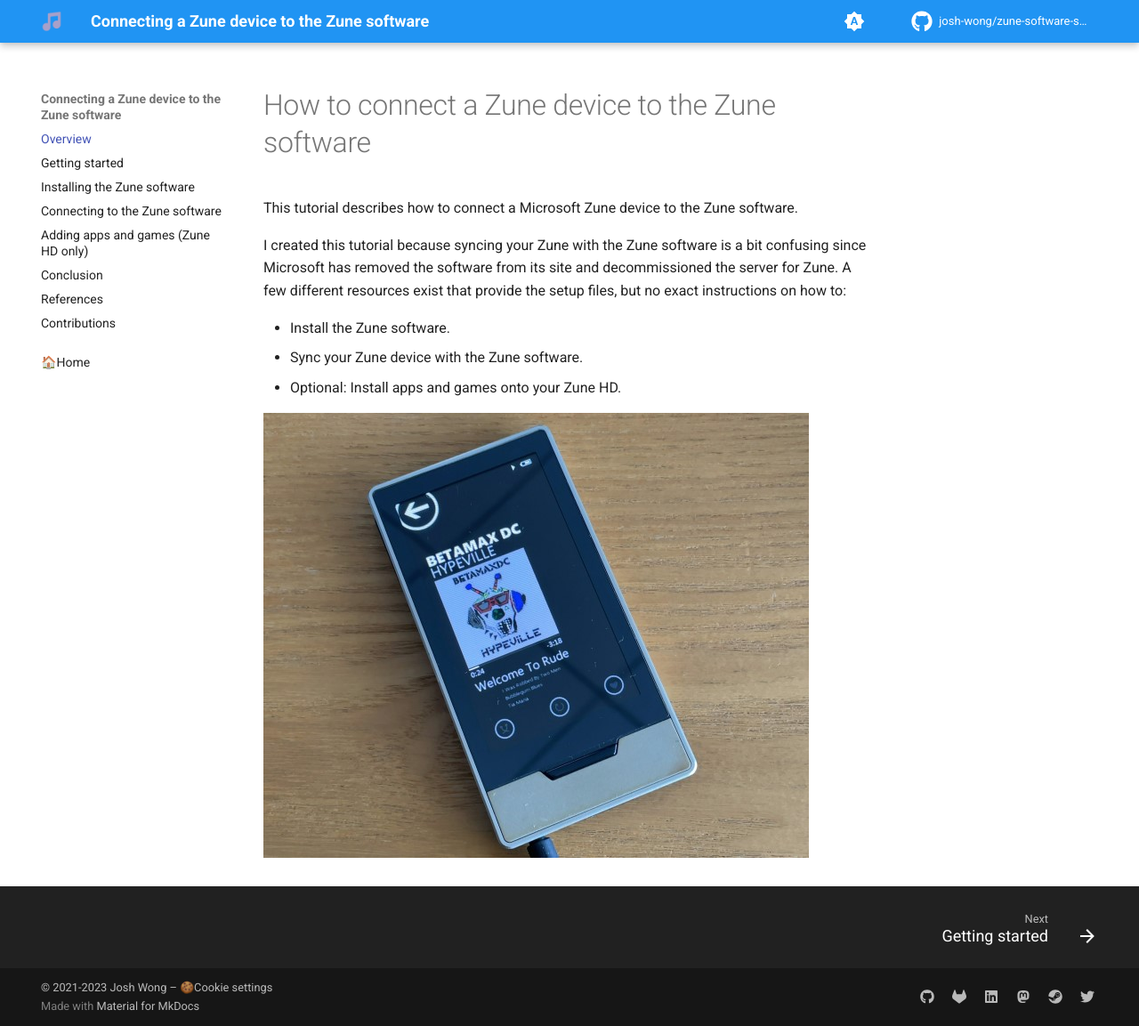
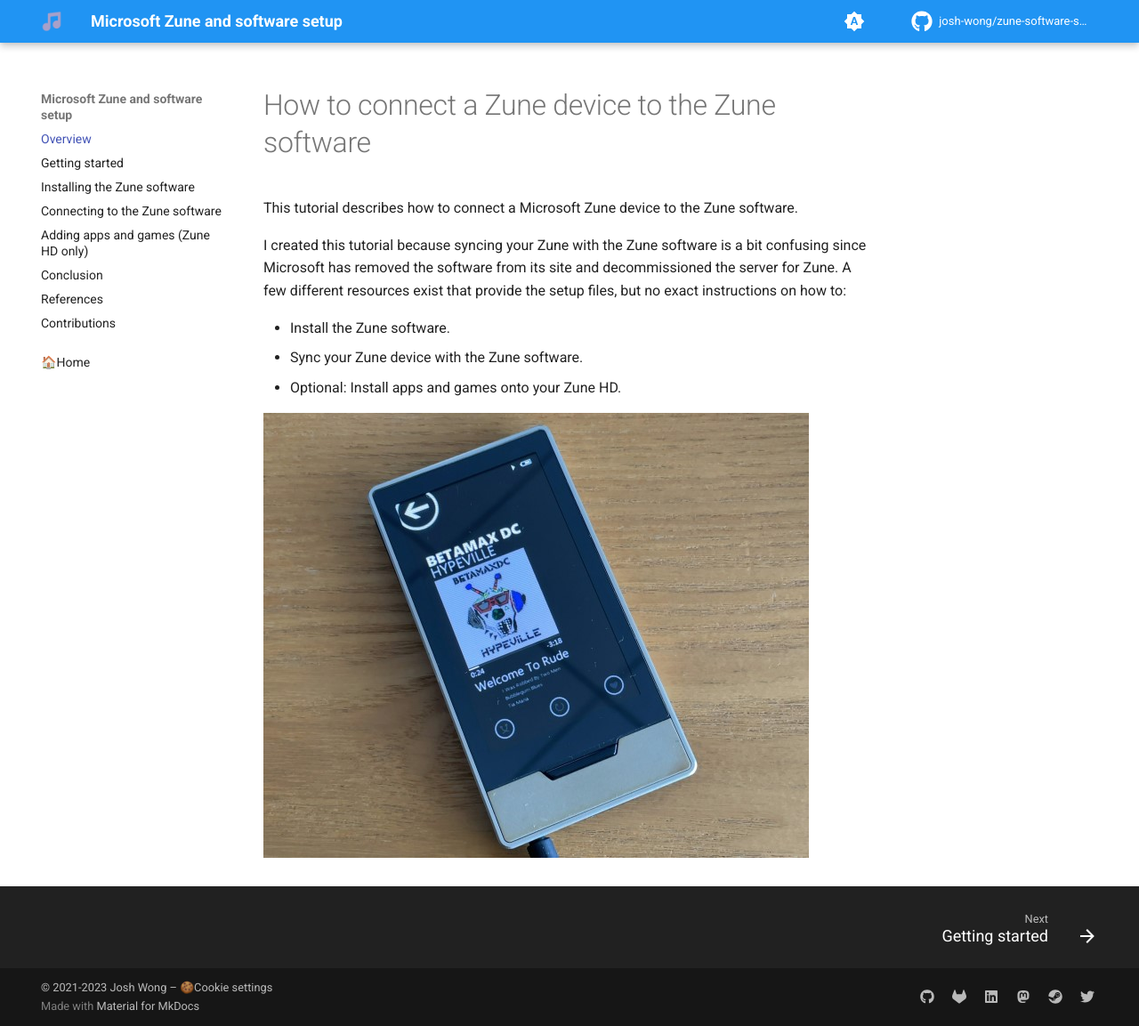
Before and after one commit to josh-wong/zune-software-setup, an MkDocs documentation site: the page built from docs/index.md, in a window 1280 px wide and 1153 px high. Shown: the whole window at 89% size. Built offline with MkDocs 1.6.1 and Material for MkDocs 9.7.7, drawn with Linux system fonts in a browser that asks for light colours; comment, search, counter and statistics services are not loaded.

Commit message:
Change page title

```diff
--- a/mkdocs.yml
+++ b/mkdocs.yml
@@ -1,4 +1,4 @@
-site_name: Connecting a Zune device to the Zune software
+site_name: Microsoft Zune and software setup
 site_url: https://josh-wong.github.io/zune-software-setup/
 site_description: A tutorial that describes how to connect a Microsoft Zune device to the Zune software.
 
```
